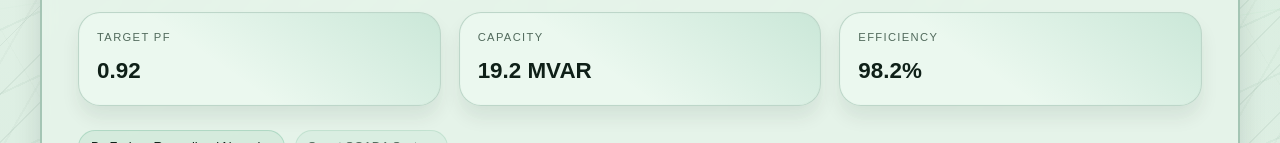
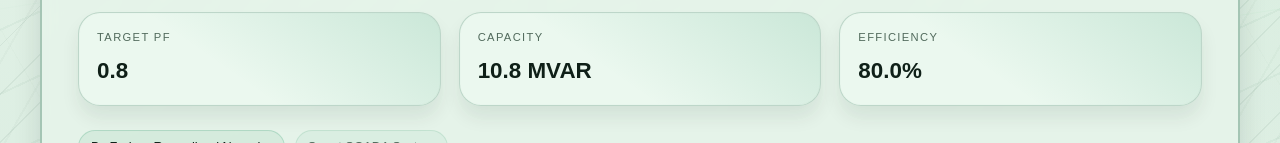
Before and after one commit to rndmtrsh/capacitorbank-dashboard, a React (Vite) app: page / in a window 1280 px wide. Shown: the part 291-434 px from the top of the page. Built offline with nearby package versions, Linux system fonts and the light colour scheme; no server answers; the database is empty.

Commit message:
fix: dasboard

```diff
--- a/src/App.tsx
+++ b/src/App.tsx
@@ -683,15 +683,15 @@ function App() {
               <div className="hero-metrics">
                 <div className="metric-card">
                   <p className="metric-label">Target PF</p>
-                  <p className="metric-value">0.92</p>
+                  <p className="metric-value">0.8</p>
                 </div>
                 <div className="metric-card">
                   <p className="metric-label">Capacity</p>
-                  <p className="metric-value">19.2 MVAR</p>
+                  <p className="metric-value">10.8 MVAR</p>
                 </div>
                 <div className="metric-card">
                   <p className="metric-label">Efficiency</p>
-                  <p className="metric-value">98.2%</p>
+                  <p className="metric-value">80.0%</p>
                 </div>
               </div>
               <div className="hero-footer">
```
